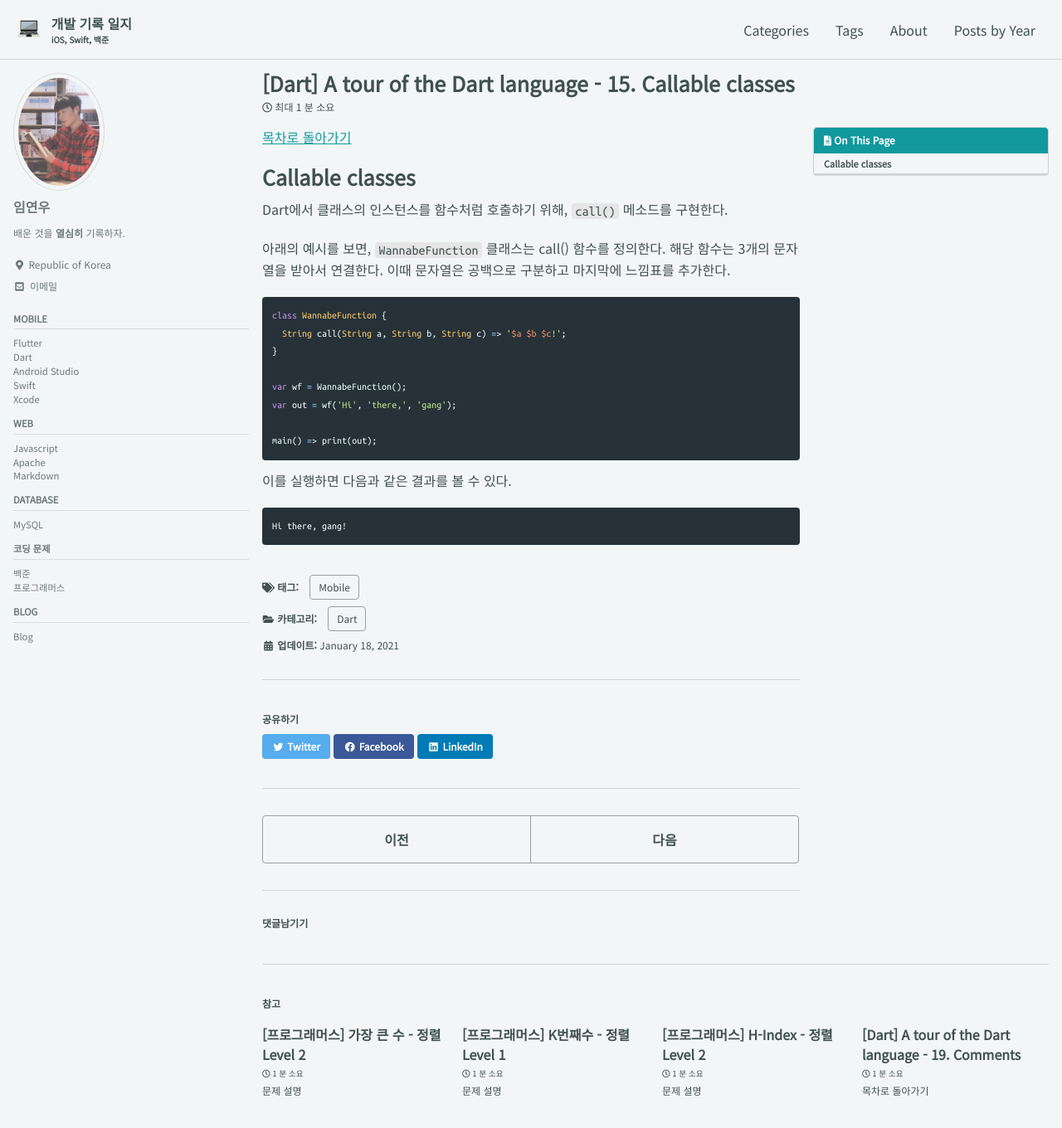
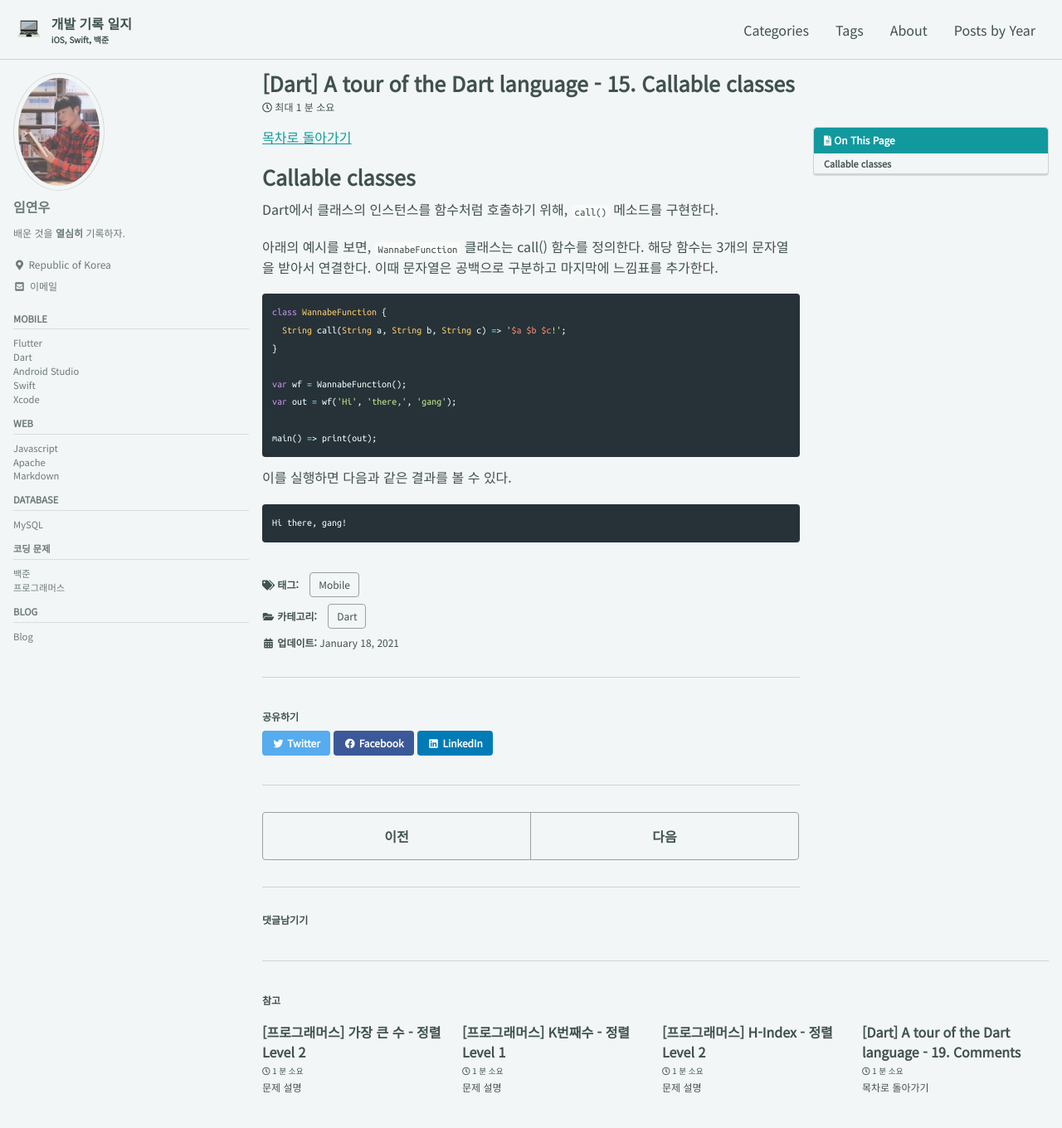
Before and after one commit to terry1213/terry1213.github.io, a Jekyll site: the page built from _posts/2021-01-18-dart-a-tour-of-the-dart-language-15-callable-classes.md, in a window 1280 px wide and 1400 px high. Shown: the top 1360 px of the window at 83% size. Built offline with Jekyll 4.4.1, drawn with Linux system fonts in a browser that asks for light colours; cached includes are drawn as plain includes; comment, search, counter and statistics services are not loaded.

Commit message:
[DELETE] highlighter 관련 의미없는 설정 삭제

```diff
--- a/_config.yml
+++ b/_config.yml
@@ -182,11 +182,6 @@
 # Conversion
 markdown: kramdown
 highlighter: rouge
-kramdown:
-input: GFM
-syntax_highlighter_opts:
-  default_lang: html
-  css_class   : 'syntax'
 lsi: false
 excerpt_separator: "\n\n"
 incremental: false
--- a/assets/css/main.scss
+++ b/assets/css/main.scss
@@ -30,9 +30,3 @@
     font-size: 16px; // change to whatever
   }
 }
-
-.language-plaintext {
-  font-family: $monospace;
-  font-size: $type-size-5;
-  background: #E6E6E6;
-}
```
